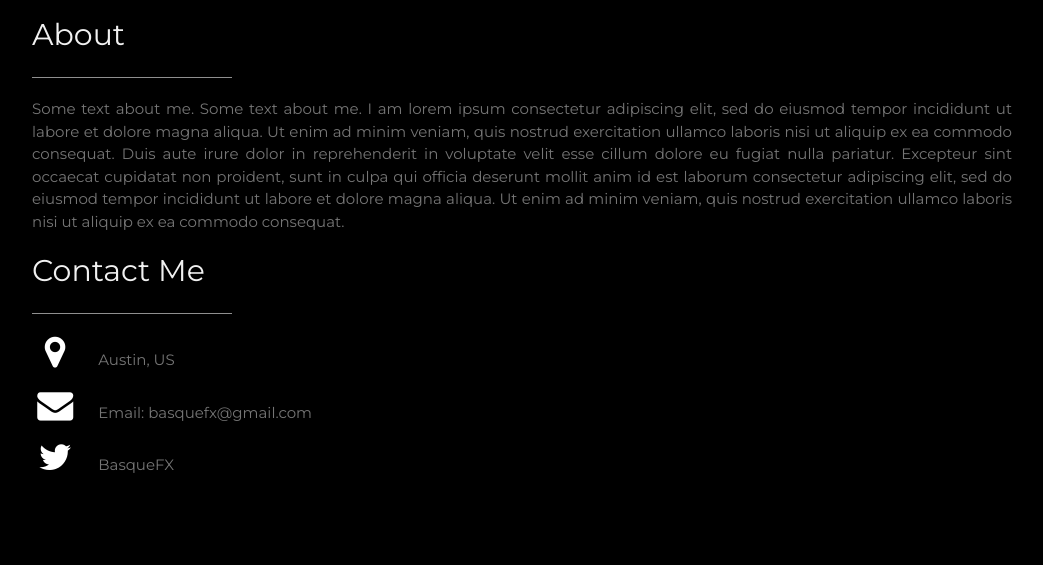
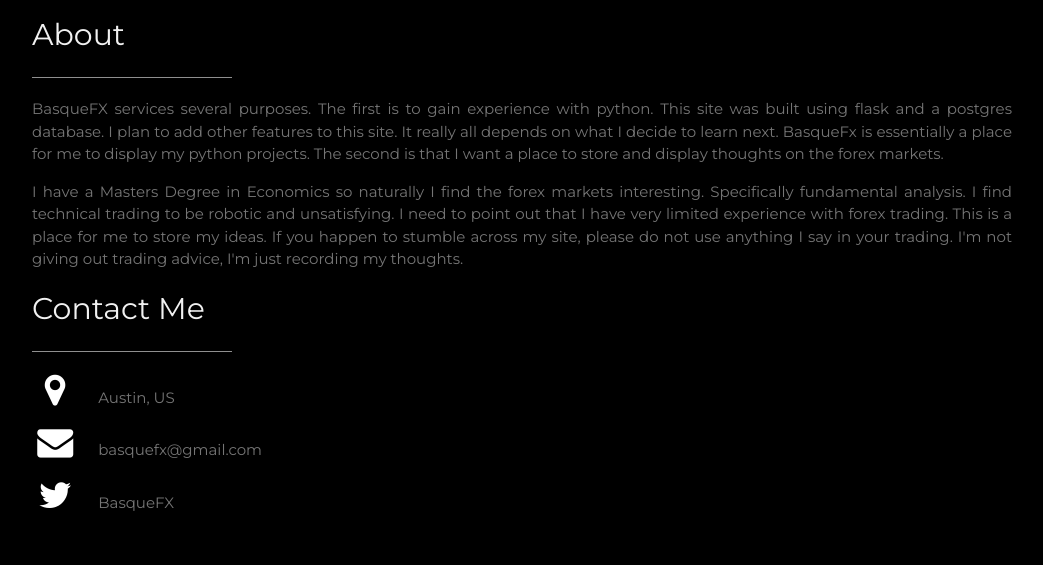
Before and after one commit to basqueinmyglory/basquefx_flask, a Flask app: page / in a window 1280 px wide. Shown: the part 928-1493 px from the top of the page, without its empty margins (178-1221 px from the left). Before the commit the page ends 1401 px from the top, so only its background shows below. Run offline with Flask 2, Linux system fonts and the light colour scheme; data that the repository does not hold is empty; some web fonts are replaced.

Commit message:
Updated home.html
Filled in "About Me" on the home.html page.

```diff
--- a/templates/home.html
+++ b/templates/home.html
@@ -9,9 +9,9 @@
 
     <h2 class="w3-text-light-grey">About</h2>
     <hr style="width:200px" class="w3-opacity">
-    <p>Some text about me. Some text about me. I am lorem ipsum consectetur adipiscing elit, sed do eiusmod tempor incididunt ut labore et dolore magna aliqua. Ut enim ad minim veniam, quis nostrud exercitation ullamco laboris nisi ut aliquip
-      ex ea commodo consequat. Duis aute irure dolor in reprehenderit in voluptate velit esse cillum dolore eu fugiat nulla pariatur. Excepteur sint occaecat cupidatat non proident, sunt in culpa qui officia deserunt mollit anim id est laborum consectetur
-      adipiscing elit, sed do eiusmod tempor incididunt ut labore et dolore magna aliqua. Ut enim ad minim veniam, quis nostrud exercitation ullamco laboris nisi ut aliquip ex ea commodo consequat.
+    <p>BasqueFX services several purposes. The first is to gain experience with python. This site was built using flask and a postgres database. I plan to add other features to this site. It really all depends on what I decide to learn next. BasqueFx is essentially a place for me to display my python projects. The second is that I want a place to store and display thoughts on the forex markets.
+    </p>
+    <p>I have a Masters Degree in Economics so naturally I find the forex markets interesting. Specifically fundamental analysis. I find technical trading to be robotic and unsatisfying. I need to point out that I have very limited experience with forex trading. This is a place for me to store my ideas. If you happen to stumble across my site, please do not use anything I say in your trading. I'm not giving out trading advice, I'm just recording my thoughts.
     </p>
 </div>
 <!-- Contact ME Section -->
@@ -21,7 +21,7 @@
 
   <div class="w3-section">
     <p><i class="fa fa-map-marker fa-fw w3-text-white w3-xxlarge w3-margin-right"></i> Austin, US</p>
-    <p><i class="fa fa-envelope fa-fw w3-text-white w3-xxlarge w3-margin-right"> </i> Email: basquefx@gmail.com</p>
+    <p><i class="fa fa-envelope fa-fw w3-text-white w3-xxlarge w3-margin-right"> </i> basquefx@gmail.com</p>
     <p><i class="fa fa-twitter fa-fw w3-text-white w3-xxlarge w3-margin-right"> </i> <a href="https://twitter.com/basquefx" style="text-decoration: none;">BasqueFX</a></p>
   </div><br>
 
```
